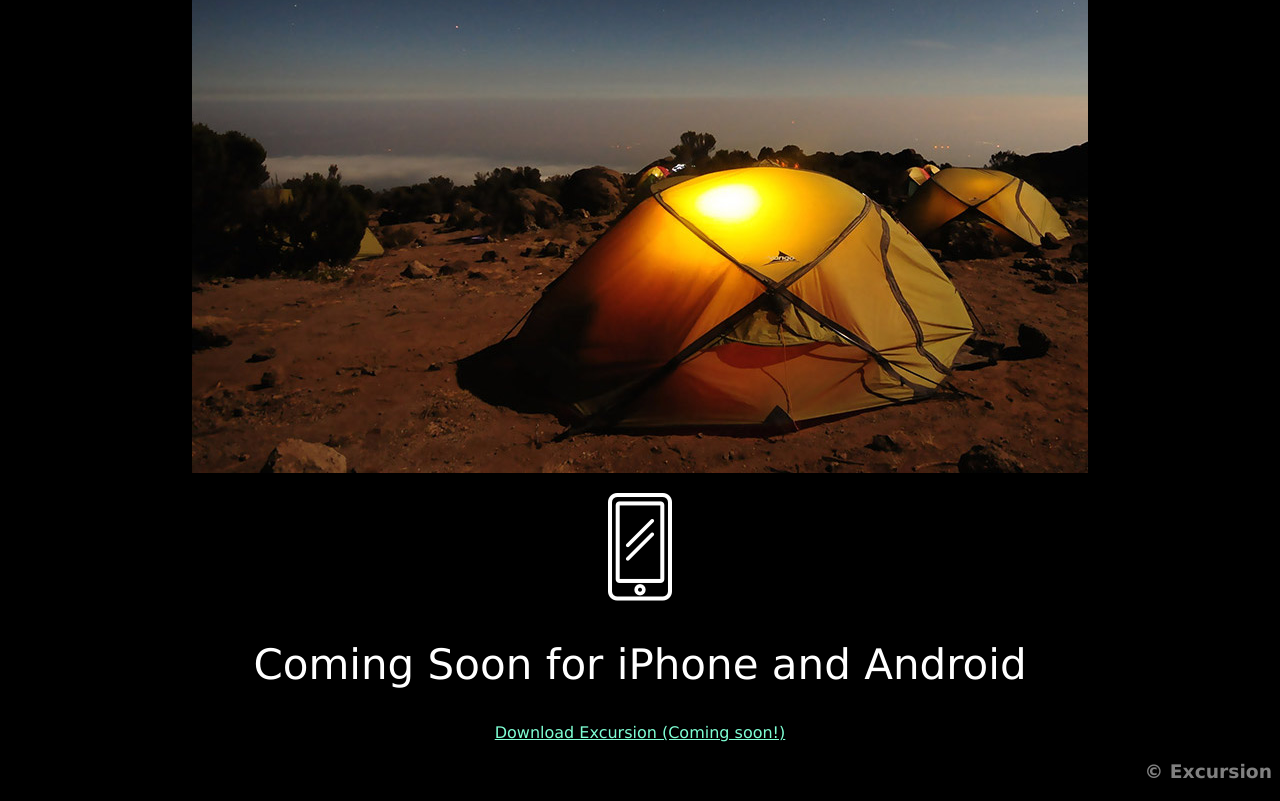
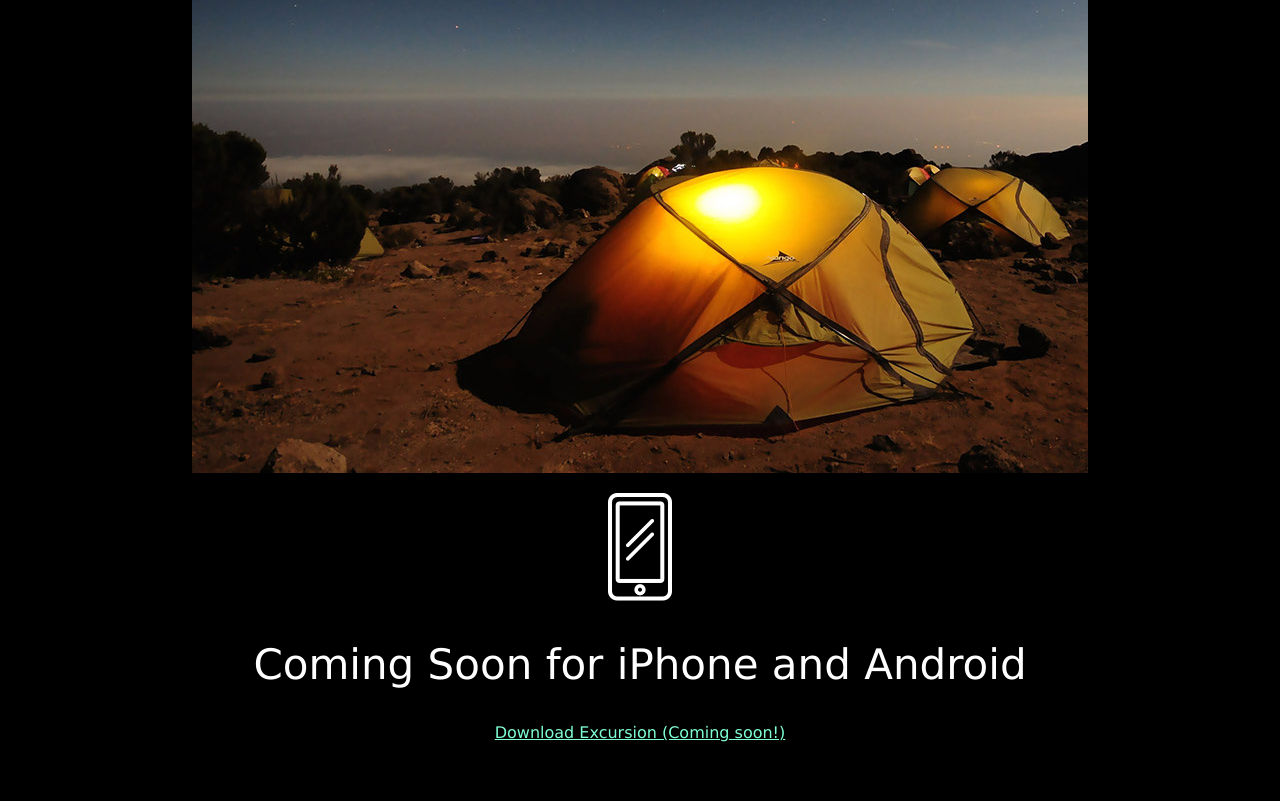
Before and after one commit to acnuzzi/excursion, a plain HTML site: page index.html in a window 1280 px wide. Shown: the part 539-1340 px from the top of the page. Drawn offline with Linux system fonts and the light colour scheme.

Commit message:
Update style.css

```diff
--- a/resources/css/style.css
+++ b/resources/css/style.css
@@ -27,8 +27,3 @@ h4 {
   color: Gray;
   font-size: 21px;
 }
-
-h3 {
-  color: gray;
-  text-align: right;
-}
```
